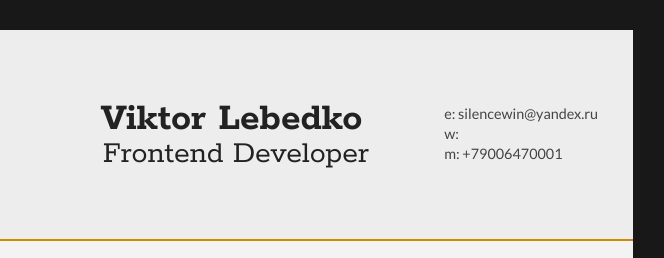
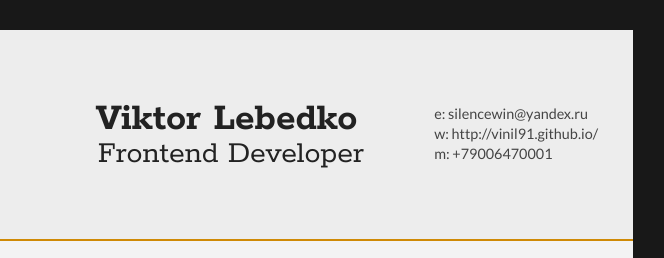
Before and after one commit to vinil91/vinil91.github.io, a plain HTML site: page index.html in a window 1280 px wide. Shown: the top 258 px of the page, 407-1071 px from the left. Drawn offline with Linux system fonts and the light colour scheme.

Commit message:
Add files via upload

```diff
--- a/index.html
+++ b/index.html
@@ -23,7 +23,7 @@
 				<div class="header__contacts quickFade delayFour">
 					<ul>
 						<li>e: <a href="mailto:silencewin@yandex.ru" target="_blank">silencewin@yandex.ru</a></li>
-						<li>w: <a href="http://vinil91.github.io/"></a></li>
+						<li>w: <a href="http://vinil91.github.io/">http://vinil91.github.io/</a></li>
 						<li>m: +79006470001</li>
 					</ul>
 				</div>
```
